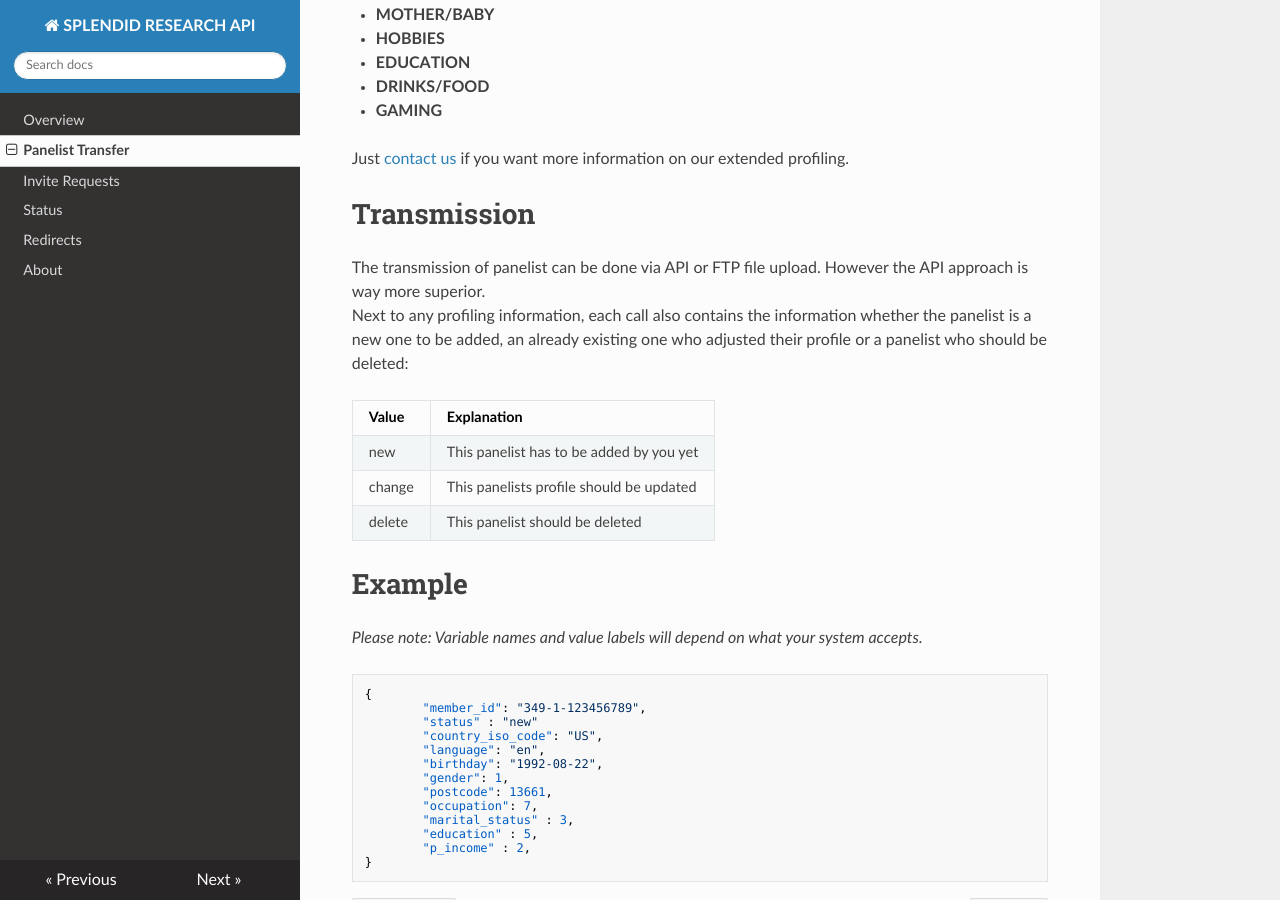
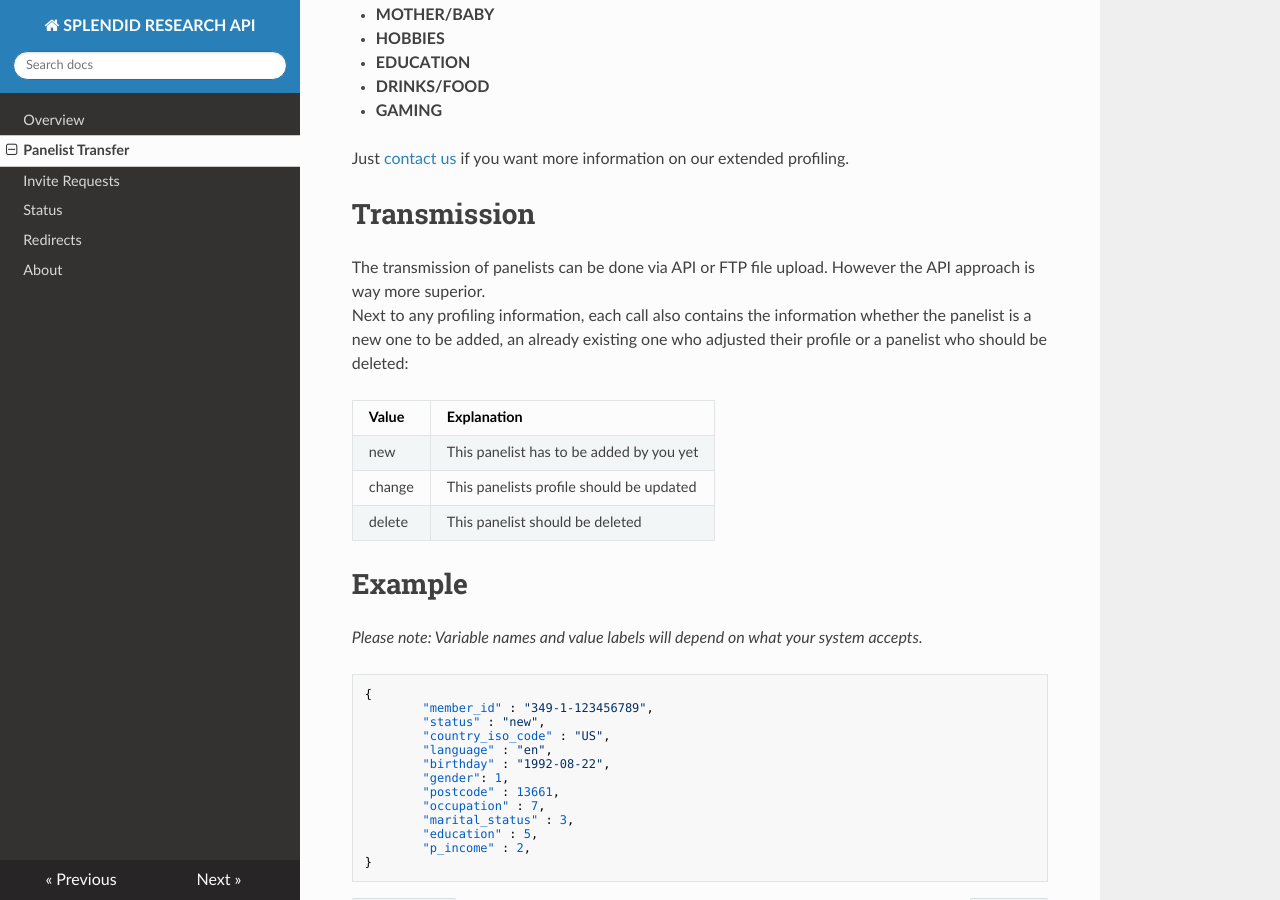
Before and after one commit to SPLENDID-RESEARCH/api-docs, an MkDocs documentation site: the page built from docs/panelist.md, in a window 1280 px wide and 900 px high, scrolled down 1346 px. Built offline with MkDocs 1.6.1, drawn with Linux system fonts in a browser that asks for light colours; nearby versions of some CDN libraries; old or Windows-style settings are respelled for this version of MkDocs; some of the changed text lies outside the part shown.

Commit message:
small corrections on panelist section

````diff
--- a/docs/panelist.md
+++ b/docs/panelist.md
@@ -58,7 +58,7 @@ Just [contact us](mailto:api@splendid-research.com) if you want more information
 
 # Transmission
 
-The transmission of panelist can be done via API or FTP file upload. However the API approach is way more superior.<br />
+The transmission of panelists can be done via API or FTP file upload. However the API approach is way more superior.<br />
 Next to any profiling information, each call also contains the information whether the panelist is a new one to be added, an already existing one who adjusted their profile or a panelist who should be deleted:<br />
 
 Value | Explanation
@@ -73,14 +73,14 @@ delete | This panelist should be deleted
 
 ```
 {
-		"member_id": "349-1-123456789",
-		"status" : "new"
-		"country_iso_code": "US",
-		"language": "en",
-		"birthday": "1992-08-22",
+		"member_id" : "349-1-123456789",
+		"status" : "new",
+		"country_iso_code" : "US",
+		"language" : "en",
+		"birthday" : "1992-08-22",
 		"gender": 1,
-		"postcode": 13661,
-		"occupation": 7,
+		"postcode" : 13661,
+		"occupation" : 7,
 		"marital_status" : 3,
 		"education" : 5,
 		"p_income" : 2,
````
Also changed, not shown: other parts of docs/panelist.md (+2 -2 lines), site/index.html, site/panelist/index.html, site/search/search_index.json, site/sitemap.xml.
